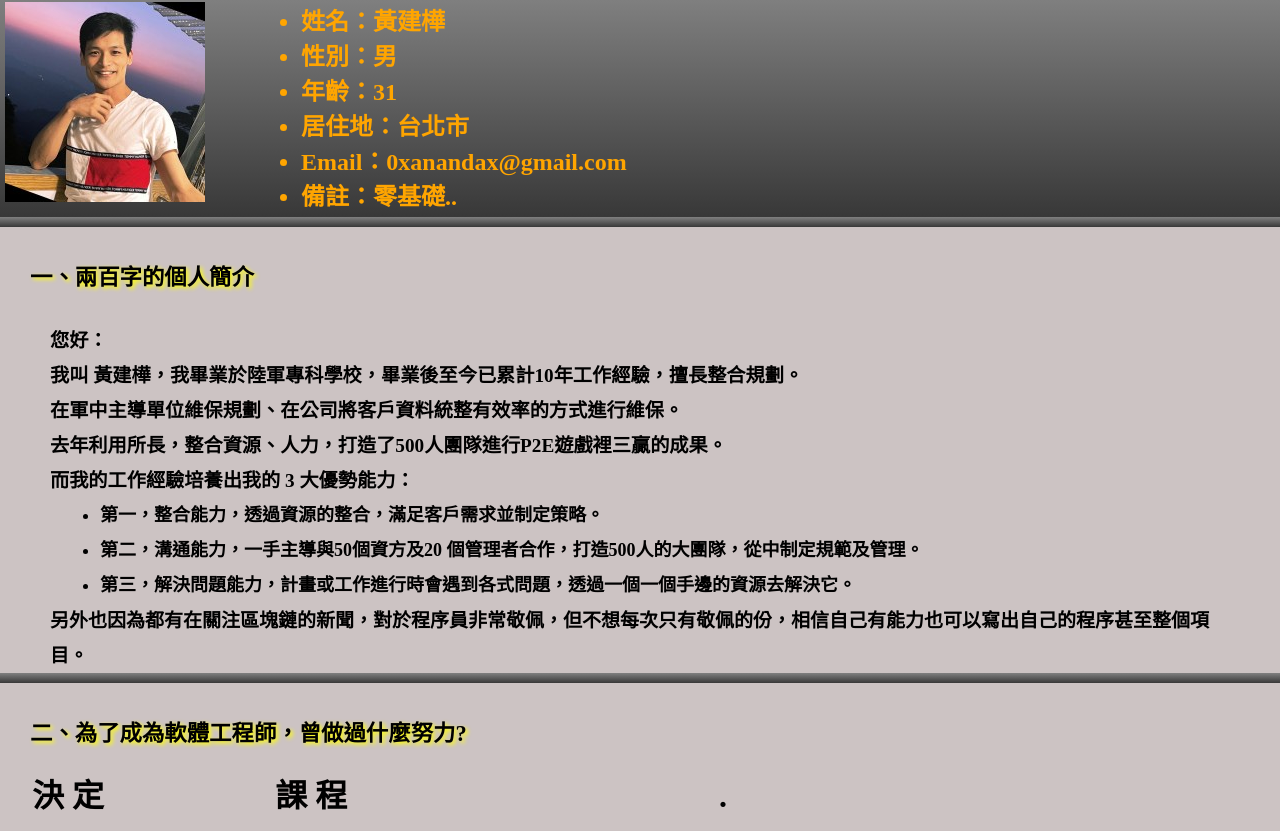
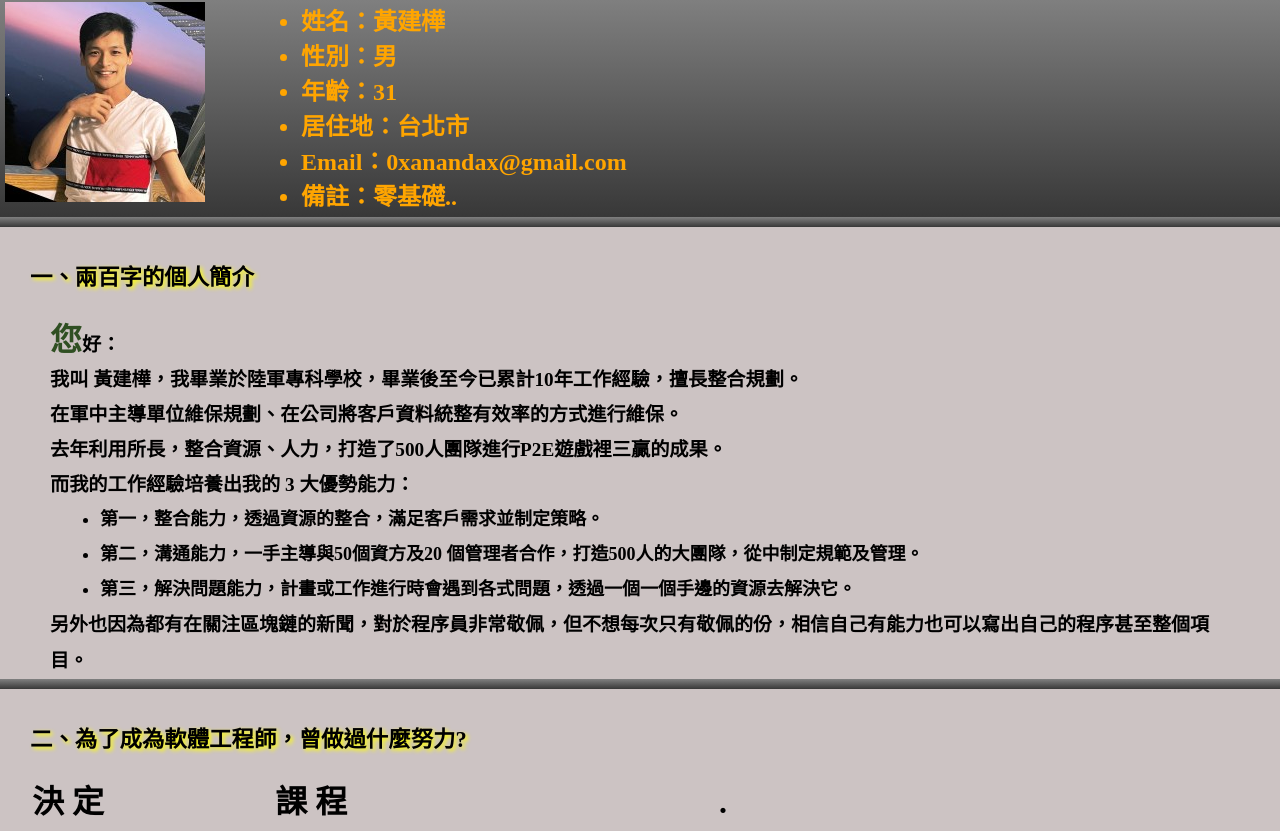
Before and after one commit to 0xAnanda/Jian-Hua-Huang, a plain HTML site: page WeHelp/0xAnanda.html in a window 1280 px wide. Shown: the part 184-1015 px from the top of the page. Drawn offline with Linux system fonts and the light colour scheme; a web font is replaced by a local one.

Commit message:
Add files via upload

```diff
--- a/WeHelp/0xAnanda.html
+++ b/WeHelp/0xAnanda.html
@@ -91,9 +91,9 @@
                     <li class="text">第二，溝通能力，一手主導與50個資方及20 個管理者合作，打造500人的大團隊，從中制定規範及管理。</li>
                     <li class="text">第三，解決問題能力，計畫或工作進行時會遇到各式問題，透過一個一個手邊的資源去解決它。</li>
                 </ul>
-                <p class="text1">
+                <span class="text1">
                   另外也因為都有在關注區塊鏈的新聞，對於程序員非常敬佩，但不想每次只有敬佩的份，相信自己有能力也可以寫出自己的程序甚至整個項目。
-                </p>
+                </span>
             </div>
     </p>
     </div>
--- a/WeHelp/layout.css
+++ b/WeHelp/layout.css
@@ -173,3 +173,7 @@ div :active {
   color: darkblue;
   font-size: 1.25rem;
 }
+p::first-letter {
+  font-size: 2rem;
+  color: rgb(47, 79, 34);
+}
```
